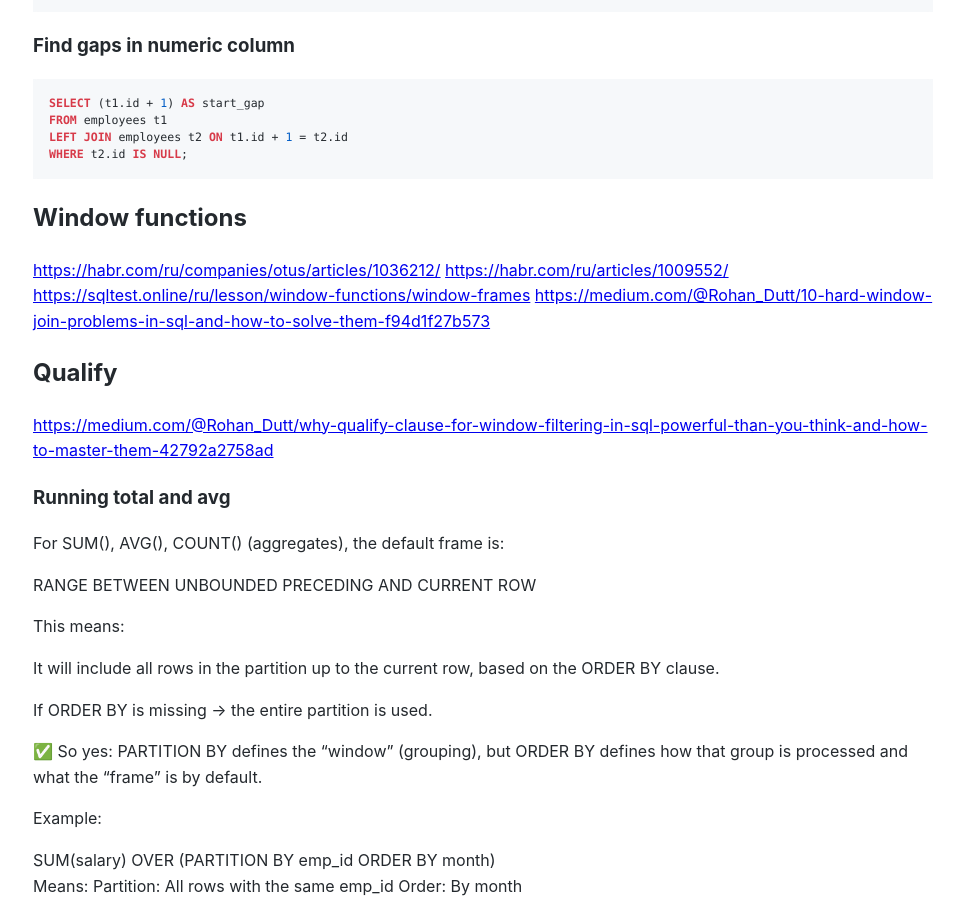
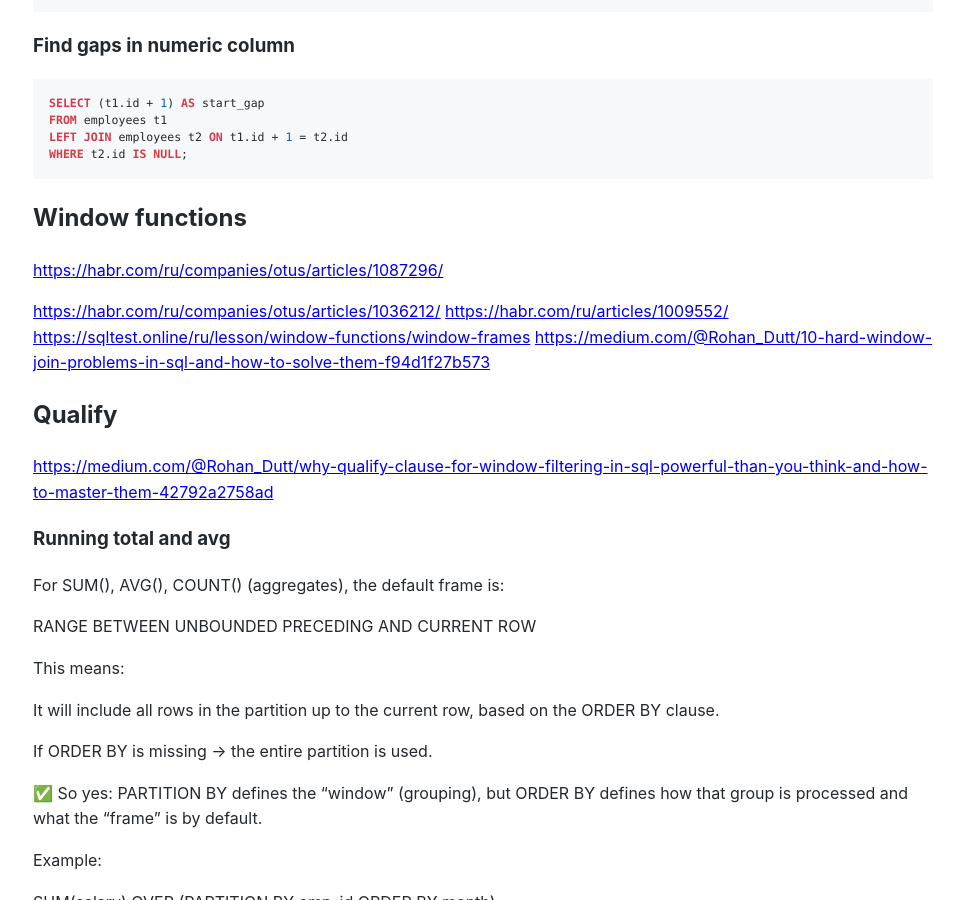
Before and after one commit to Michael-Lubinsky/michael-lubinsky.github.com, a Jekyll site: the page built from pg/sql.md, in a window 1280 px wide and 900 px high, scrolled down 10487 px. Shown: the whole window, without its empty margins (157-1116 px from the left). Built offline with Jekyll 4.4.1, drawn with Linux system fonts in a browser that asks for light colours; our own code applies the rules of GitHub Pages for plain Markdown files.

Commit message:
Update pg/sql.md with new resource links
Added additional resources and links for SQL patterns and window functions.

````diff
--- a/pg/sql.md
+++ b/pg/sql.md
@@ -30,6 +30,9 @@ Data modeling
 <https://medium.com/projectpro/4-advanced-data-modelling-techniques-every-data-engineer-must-learn-1113bcf7f5e9>
 
 <https://medium.com/@Rohan_Dutt/10-sql-patterns-for-capturing-variance-that-averages-completely-hide-b8bed145f53c>
+
+
+
 
 ### Filter
 ```sql
@@ -515,6 +518,9 @@ LEFT JOIN employees t2 ON t1.id + 1 = t2.id
 WHERE t2.id IS NULL;
 ```
 ## Window functions
+
+<https://habr.com/ru/companies/otus/articles/1087296/>
+
 <https://habr.com/ru/companies/otus/articles/1036212/>
 <https://habr.com/ru/articles/1009552/>
 <https://sqltest.online/ru/lesson/window-functions/window-frames>
````
